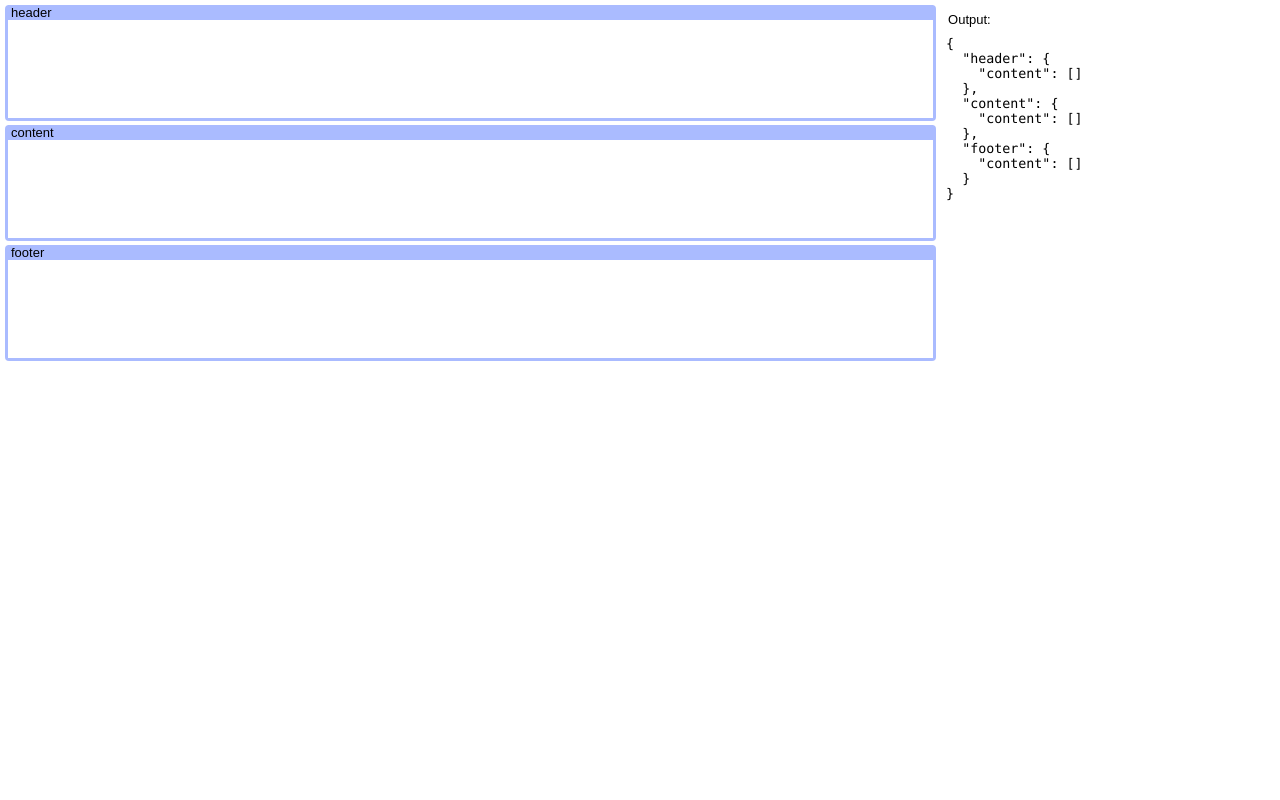
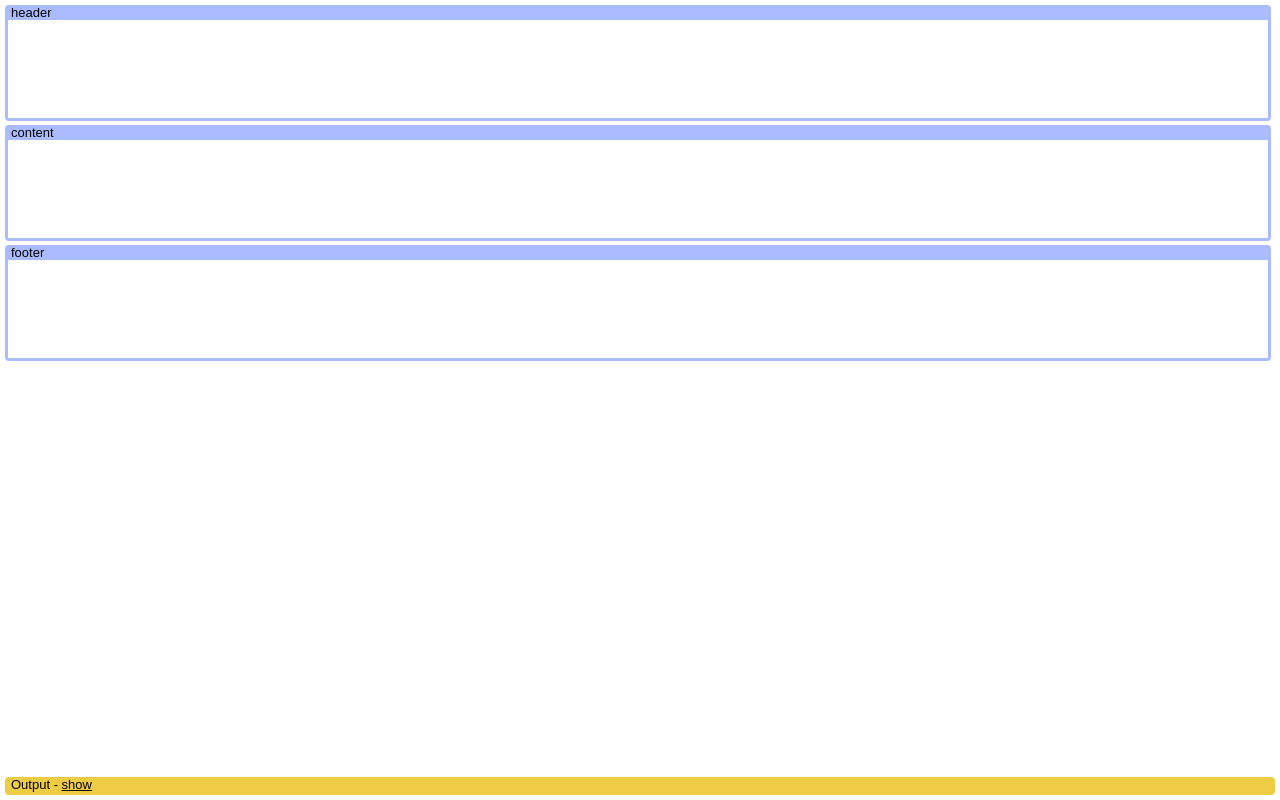
Before and after one commit to trik/reportbuild, an Angular app: page / in a window 1280 px wide. Built offline with nearby package versions, Linux system fonts and the light colour scheme.

Commit message:
output window made toggleable

```diff
--- a/src/app/report-builder/report-builder.component.html
+++ b/src/app/report-builder/report-builder.component.html
@@ -15,7 +15,12 @@
   </div>
 </div>
 
-<div class="output-window">
-  <span>Output:</span>
-  <textarea readonly="true">{{ toObject() | json }}</textarea>
+<div class="output-window widget">
+  <span class="widget-title">
+    Output - <a class="a-button" (click)="showOutput = !showOutput">
+      {{ showOutput ? 'hide' : 'show' }}
+    </a>
+  </span>
+  <textarea [style.display]="showOutput ? 'block' : 'none'"
+    readonly="true">{{ toObject() | json }}</textarea>
 </div>
--- a/src/app/report-builder/report-builder.component.scss
+++ b/src/app/report-builder/report-builder.component.scss
@@ -1,6 +1,7 @@
 app-report-builder {
 	position: relative;
 	display: flex;
+	flex-direction: column;
 	width: 100%;
 	height: 100%;
 
@@ -13,6 +14,7 @@ app-report-builder {
 	height: 100%;
 	margin-right: 4px;
 	padding-right: 4px;
+	margin-bottom: 4px;
 	overflow-y: scroll;
 }
 
@@ -52,16 +54,17 @@ app-column:hover {
 	}
 }
 
-.output-window {
-	width: 450px;
-	height: 100%;
-	display: flex;
-	flex-direction: column;
+.a-button {
+	text-decoration: underline;
+	cursor: pointer;
 }
 
-.output-window > span {
-	display: block;
-	padding: 7px 4px;
+.output-window {
+	border-color: #ec4 !important;
+}
+
+.output-window > .widget-title {
+	background-color: #ec4 !important;
 }
 
 .output-window > textarea {
@@ -69,6 +72,6 @@ app-column:hover {
 	resize: none;
 	outline: none;
 	width: 100%;
-	height: 100%;
+	height: 300px;
 	font-family: "Lucida Console", Monaco, monospace;
 }
--- a/src/app/report-builder/report-builder.component.ts
+++ b/src/app/report-builder/report-builder.component.ts
@@ -8,6 +8,8 @@ import { Widget } from '../widgets/widget.interface';
   styleUrls: ['./report-builder.component.scss']
 })
 export class ReportBuilderComponent {
+
+  showOutput = false;
 
   // ContentComponents are viewed as Widgets to avoid circular dependencies:
   @ViewChild('header')  header:  Widget;
```
